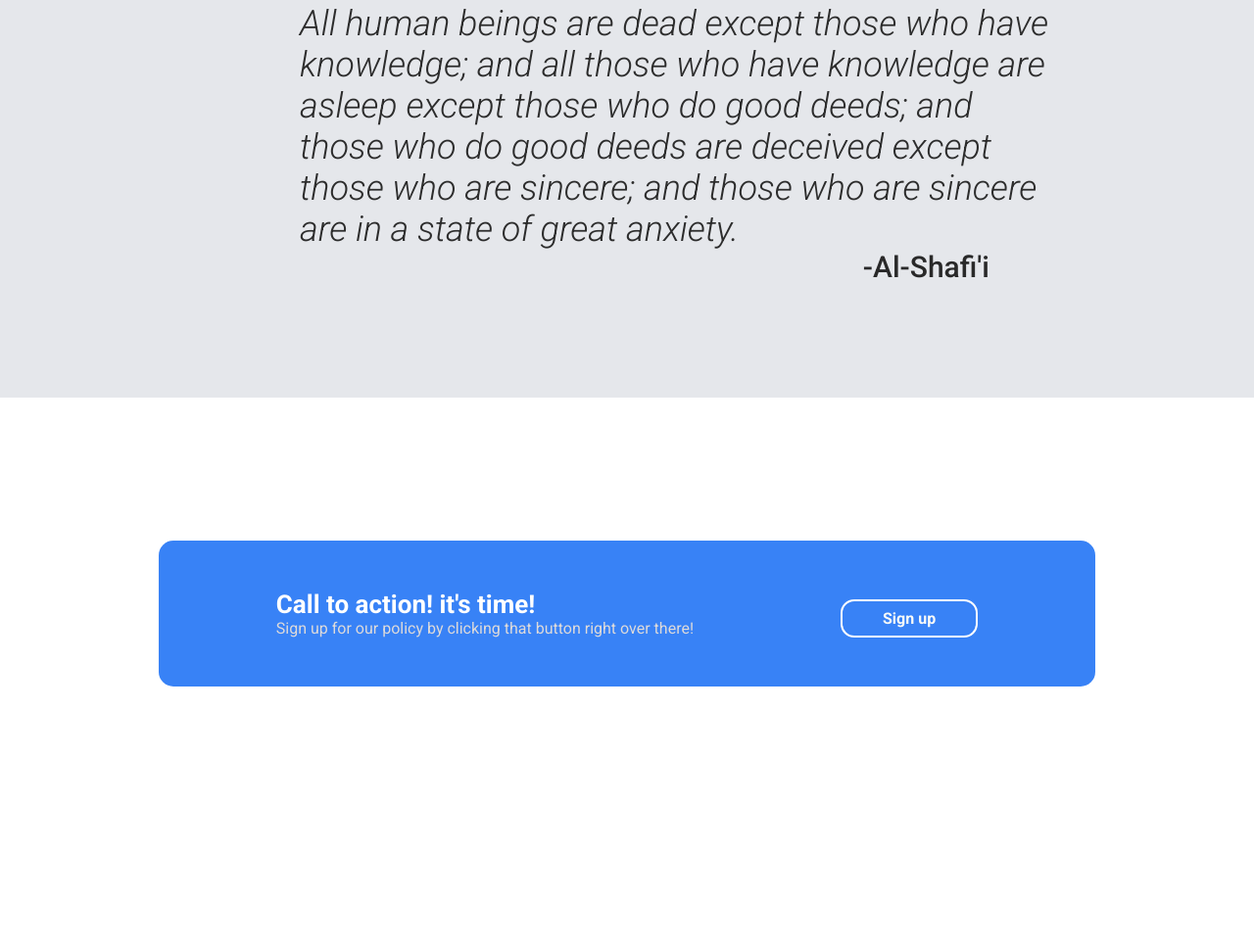
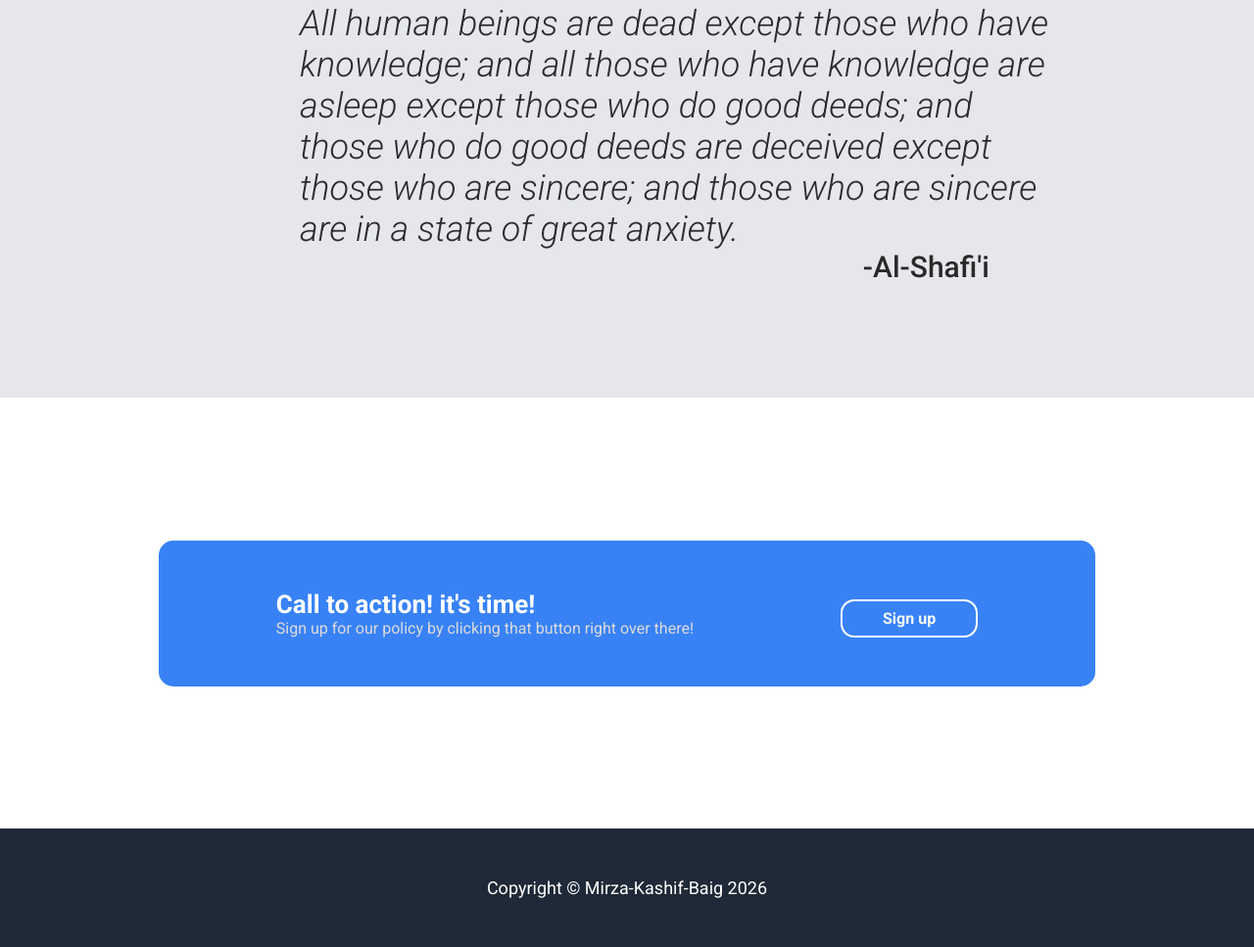
Before and after one commit to mirzakashifbaig-dev/landing_page2, a plain HTML site: page index.html in a window 1280 px wide. Shown: the part 1394-2361 px from the top of the page at 98% size. Before the commit the page ends 2240 px from the top, so only its background shows below. Drawn offline with Linux system fonts and the light colour scheme.

Commit message:
footer added project completed as per instructions

```diff
--- a/index.html
+++ b/index.html
@@ -69,5 +69,8 @@
             </div>
         </div>
     </div>
+    <footer>
+        <div>Copyright &copy Mirza-Kashif-Baig 2026</div>
+    </footer>
 </body>
 </html>
--- a/style.css
+++ b/style.css
@@ -191,3 +191,16 @@ button{
     border: 2px solid white;
 
 }
+
+
+footer{
+
+    height: auto;
+    background-color: #1F2937;
+    color: white;
+    padding: 50px 0;
+    display: flex;
+    justify-content: center;
+    align-items: center;
+    font-size: large;
+}
```
